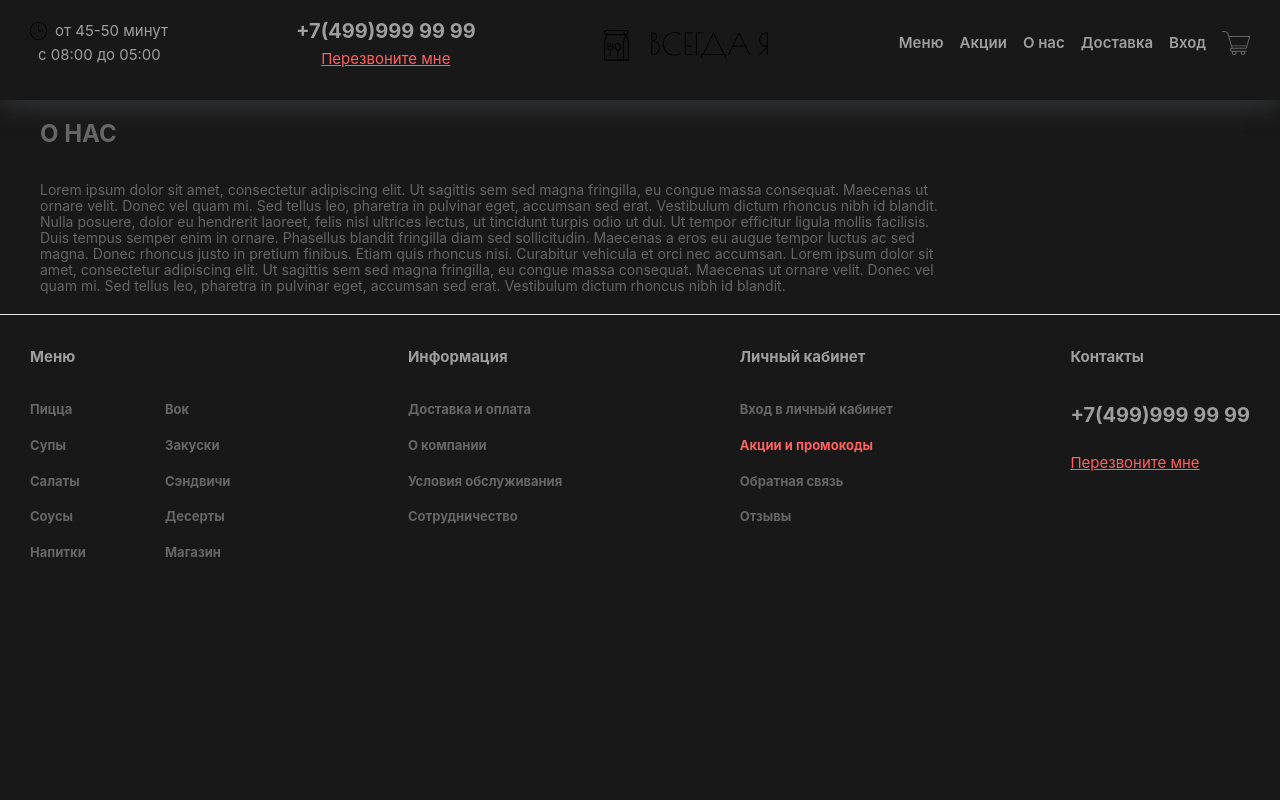
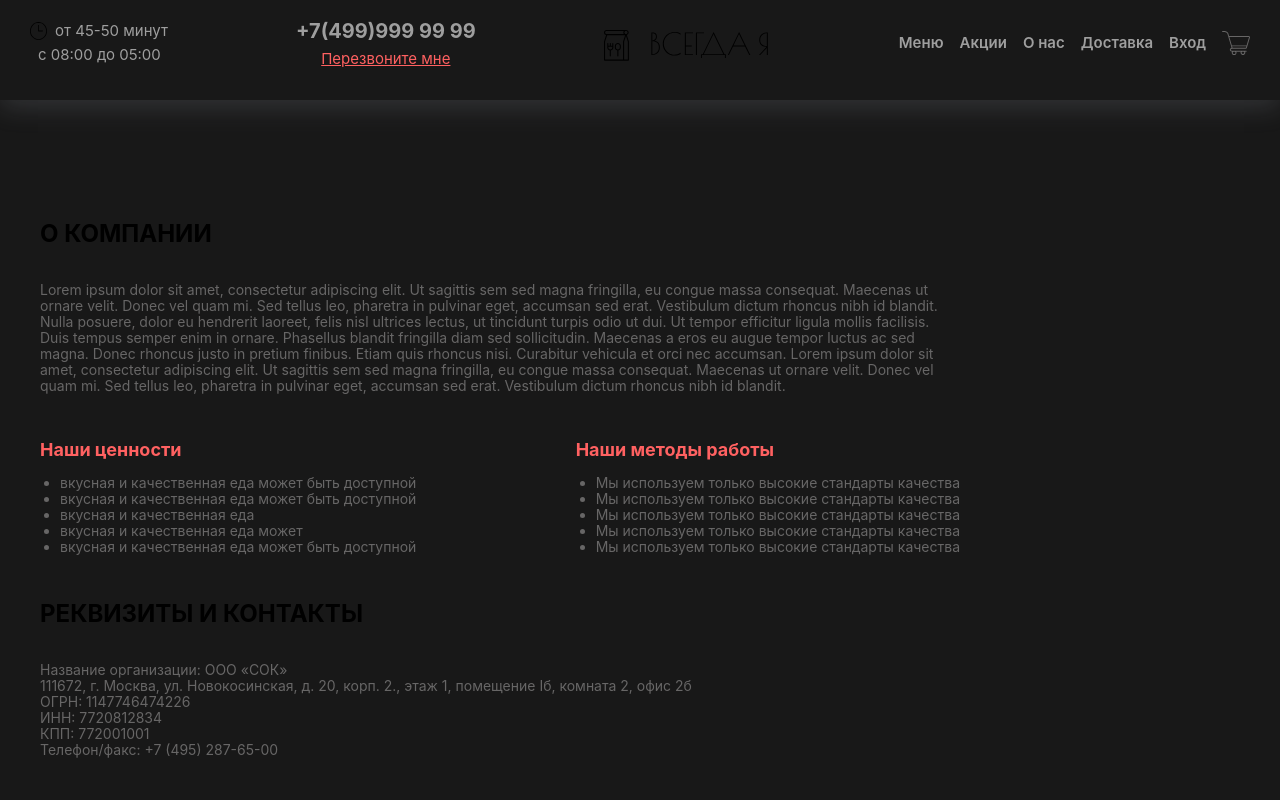
Before and after one commit to At0m234/Pizza, a Vue app: page /about in a window 1280 px wide. Shown: the top 800 px of the page. Built offline with nearby package versions, Linux system fonts and the light colour scheme.

Commit message:
fixed about company layout

```diff
--- a/src/components/aboutCompany.vue
+++ b/src/components/aboutCompany.vue
@@ -1,12 +1,68 @@
 <script setup lang="ts">
+import { ORGANIZATION_INFO } from '../constants';
 
+const values = [
+  {id: 1, value: 'вкусная и качественная еда может быть доступной'},
+  {id: 2, value: 'вкусная и качественная еда может быть доступной'},
+  {id: 3, value: 'вкусная и качественная еда'},
+  {id: 4, value: 'вкусная и качественная еда может'},
+  {id: 5, value: 'вкусная и качественная еда может быть доступной'},
+]
+
+const methods = [
+  {id: 1, value: 'Мы используем только высокие стандарты качества'},
+  {id: 2, value: 'Мы используем только высокие стандарты качества'},
+  {id: 3, value: 'Мы используем только высокие стандарты качества'},
+  {id: 4, value: 'Мы используем только высокие стандарты качества'},
+  {id: 5, value: 'Мы используем только высокие стандарты качества'},
+]
 </script>
 
 <template>
   <section class="about">
     <div class="about__content">
-      <h2 class="about__title">О нас</h2>
+
+      <h2 class="about__title">О компании</h2>
       <p class="about__text">Lorem ipsum dolor sit amet, consectetur adipiscing elit. Ut sagittis sem sed magna fringilla, eu congue massa consequat. Maecenas ut ornare velit. Donec vel quam mi. Sed tellus leo, pharetra in pulvinar eget, accumsan sed erat. Vestibulum dictum rhoncus nibh id blandit. Nulla posuere, dolor eu hendrerit laoreet, felis nisl ultrices lectus, ut tincidunt turpis odio ut dui. Ut tempor efficitur ligula mollis facilisis. Duis tempus semper enim in ornare. Phasellus blandit fringilla diam sed sollicitudin. Maecenas a eros eu augue tempor luctus ac sed magna. Donec rhoncus justo in pretium finibus. Etiam quis rhoncus nisi. Curabitur vehicula et orci nec accumsan. Lorem ipsum dolor sit amet, consectetur adipiscing elit. Ut sagittis sem sed magna fringilla, eu congue massa consequat. Maecenas ut ornare velit. Donec vel quam mi. Sed tellus leo, pharetra in pulvinar eget, accumsan sed erat. Vestibulum dictum rhoncus nibh id blandit. </p>
+
+      <div class="about__approach">
+        <div class="about__values">
+          <h3 class="about__subtitle">Наши ценности</h3>
+          <ul class="about__list">
+            <li
+              v-for="item of values"
+              class="about__list-item"
+              :key="item.id"
+            >
+              {{item.value}}
+            </li>
+          </ul>
+        </div>
+
+        <div class="about__methods">
+          <h3 class="about__subtitle">Наши методы работы</h3>
+            <ul class="about__list">
+              <li
+                v-for="item of methods"
+                class="about__list-item"
+                :key="item.id"
+              >
+                {{item.value}}
+              </li>
+            </ul>
+        </div>
+      </div>
+
+      <div class="contacts">
+        <h2 class="about__title">Реквизиты и контакты</h2>
+        <span class="contacts__contact contacts__contact_name">Название организации: {{ORGANIZATION_INFO.NAME}}</span>
+        <span class="contacts__contact contacts__contact_adress">{{ ORGANIZATION_INFO.ADRESS }}</span>
+        <span class="contacts__contact contacts__contact_ogrn">ОГРН: {{ORGANIZATION_INFO.OGRN}}</span>
+        <span class="contacts__contact contacts__contact_inn">ИНН: {{ ORGANIZATION_INFO.INN }}</span>
+        <span class="contacts__contact contacts__contact_kpp">КПП: {{ORGANIZATION_INFO.KPP}} </span>
+        <span class="contacts__contact contacts__contact_phone">Телефон/факс: {{ORGANIZATION_INFO.PHONE}}</span>
+      </div>
+
     </div>
   </section>
 </template>
@@ -16,6 +72,7 @@
   display: flex;
   width: 100%;
   max-width: 1440px;
+  padding: 100px 0;
   &__content {
     display: flex;
     flex-direction: column;
@@ -27,10 +84,44 @@
     font-size: 24px;
     line-height: 28px;
     text-transform: uppercase;
-    color: var(--color-text-gray);
+    color: var(--color-text-black);
     margin-bottom: 34px;
   }
   &__text {
+    display: flex;
+    font-style: normal;
+    font-weight: 400;
+    font-size: 14px;
+    line-height: 16px;
+    color: var(--color-text-gray);
+  }
+  &__approach {
+    display: flex;
+    justify-content: space-between;
+    margin-top: 45px;
+  }
+  &__values {
+    display: flex;
+    flex-direction: column;
+    max-width: 385px;
+  }
+  &__methods {
+    display: flex;
+    flex-direction: column;
+    max-width: 485px;
+  }
+  &__subtitle {
+    font-style: normal;
+    font-weight: 700;
+    font-size: 18px;
+    line-height: 21px;
+    color: var(--color-warning);
+    margin-bottom: 15px;
+  }
+  &__list {
+    padding-left: 20px;
+  }
+  &__list-item{
     font-style: normal;
     font-weight: 400;
     font-size: 14px;
@@ -38,9 +129,31 @@
     color: var(--color-text-gray);
   }
 }
-
-@media (max-width: 1000px) {
-
+.contacts {
+  display: flex;
+  flex-direction: column;
+  margin-top: 45px;
+  max-width: 670px;
+  &__contact {
+    font-style: normal;
+    font-weight: 400;
+    font-size: 14px;
+    line-height: 16px;
+    color: var(--color-text-gray);
+  }
+}
+@media (max-width: 820px) {
+  .about{
+    &__approach {
+      display: flex;
+      flex-direction: column;
+      align-items: start;
+      margin-top: 45px;
+    }
+    &__methods {
+      margin-top: 40px;
+    }
+  }
 }
 
 
```
